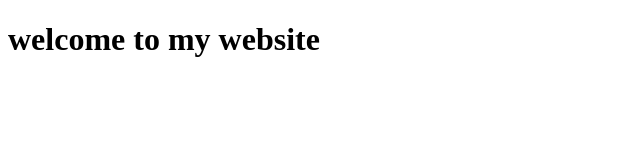
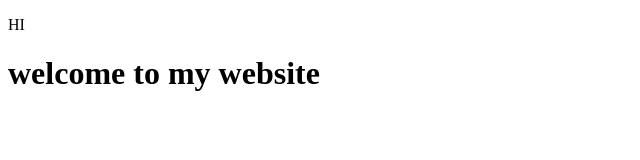
Before and after one commit to NitishKumar-student/se, a plain HTML site: page index.html in a window 1280 px wide. Shown: the whole page, without its empty margins (0-640 px from the left). Drawn offline with Linux system fonts and the light colour scheme.

Commit message:
updated <P> TAG

```diff
--- a/index.html
+++ b/index.html
@@ -4,6 +4,7 @@
     <meta charset="UTF-8">
     <meta name="viewport" content="width=device-width, initial-scale=1.0">
     <title>Document</title>
+    <P>HI </P>
 </head>
 <body>
     <h1>welcome to my website</h1>
```
